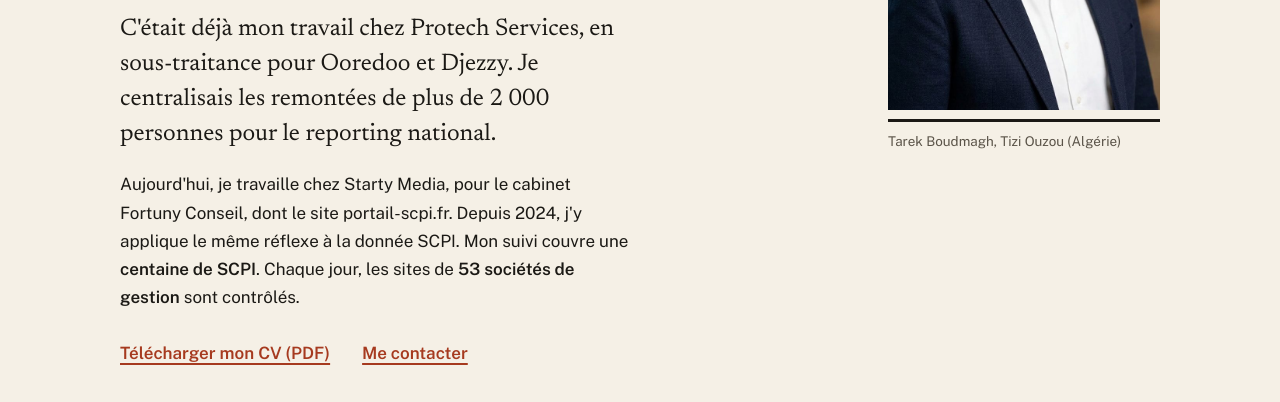
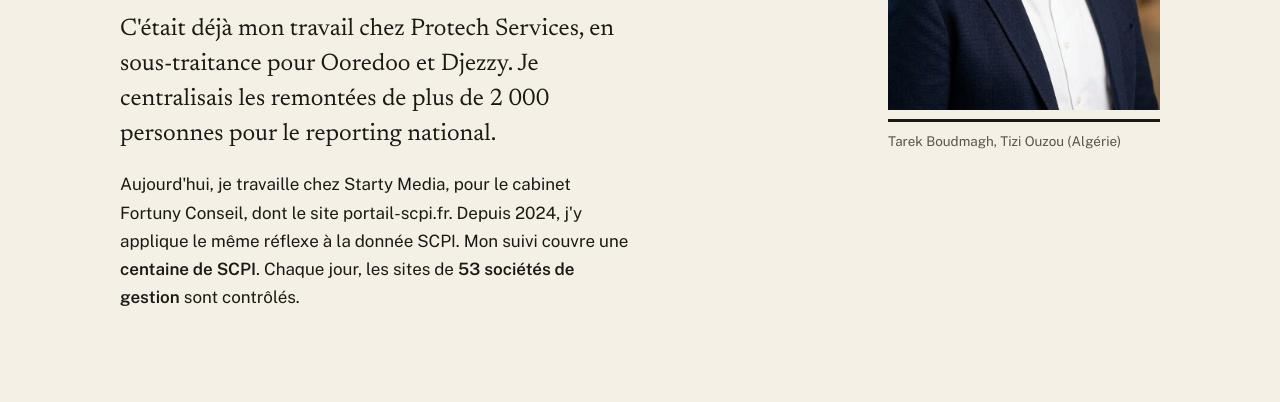
Before and after one commit to teamfada/portfolio, a plain HTML site: page index.html in a window 1280 px wide. Shown: the part 398-800 px from the top of the page. Drawn offline with nearby package versions, Linux system fonts and the light colour scheme.

Commit message:
Ouverture : boutons « Télécharger mon CV » et « Me contacter » retirés (restent dans le menu)
Co-Authored-By: Claude Opus 5.5 <noreply@anthropic.com>

```diff
--- a/index.html
+++ b/index.html
@@ -144,8 +144,6 @@
   h1{font-size:clamp(2.6rem,7vw,4.9rem); line-height:1.03; letter-spacing:-0.02em; max-width:12em;}
   .stand{font-family:var(--serif); font-size:clamp(1.25rem,2.4vw,1.5rem); line-height:1.45; margin:2rem 0 1.2rem; max-width:32rem;}
   .story{max-width:32rem;}
-  .actions{display:flex; flex-wrap:wrap; gap:0.6rem 2rem; margin-top:1.75rem;}
-  .actions a{font-weight:600; text-decoration-thickness:2px;}
   .portrait{margin:0;}
   .portrait img{display:block; width:100%; height:auto; aspect-ratio:700/931; object-fit:cover;}
   .portrait figcaption{margin-top:0.6rem; padding-top:0.5rem; border-top:3px solid var(--ink); font-size:0.84rem; color:var(--ink-2);}
@@ -335,10 +333,6 @@
         <p class="stand">C'était déjà mon travail chez Protech Services, en sous-traitance pour Ooredoo et Djezzy. Je centralisais les remontées de plus de 2&nbsp;000 personnes pour le reporting national.</p>
         <div class="story">
           <p>Aujourd'hui, je travaille chez Starty Media, pour le cabinet Fortuny Conseil, dont le site portail-scpi.fr. Depuis 2024, j'y applique le même réflexe à la donnée SCPI. Mon suivi couvre une <strong>centaine de SCPI</strong>. Chaque jour, les sites de <strong>53&nbsp;sociétés de gestion</strong> sont contrôlés.</p>
-        </div>
-        <div class="actions">
-          <a href="cv/Tarek_Boudmagh_CV.pdf" download>Télécharger mon CV (PDF)</a>
-          <a href="#contact">Me contacter</a>
         </div>
       </div>
       <figure class="portrait">
```
